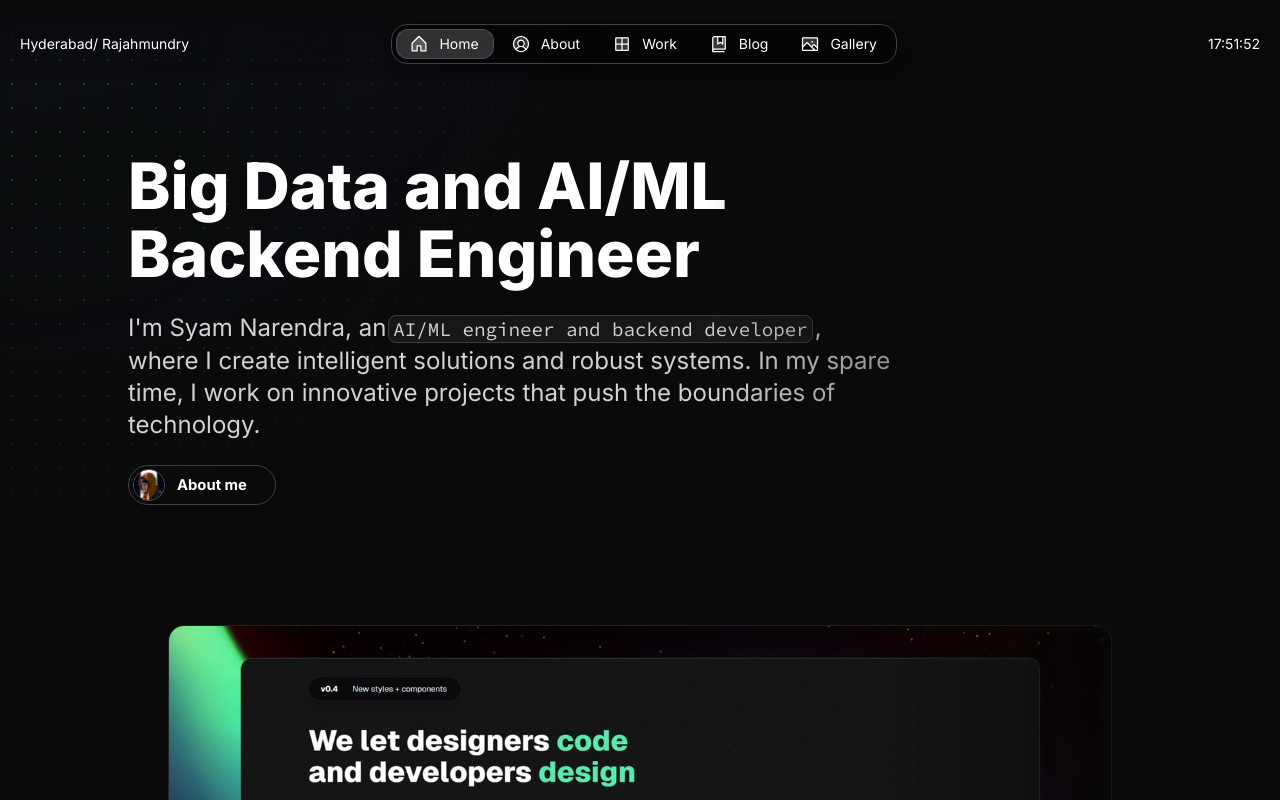
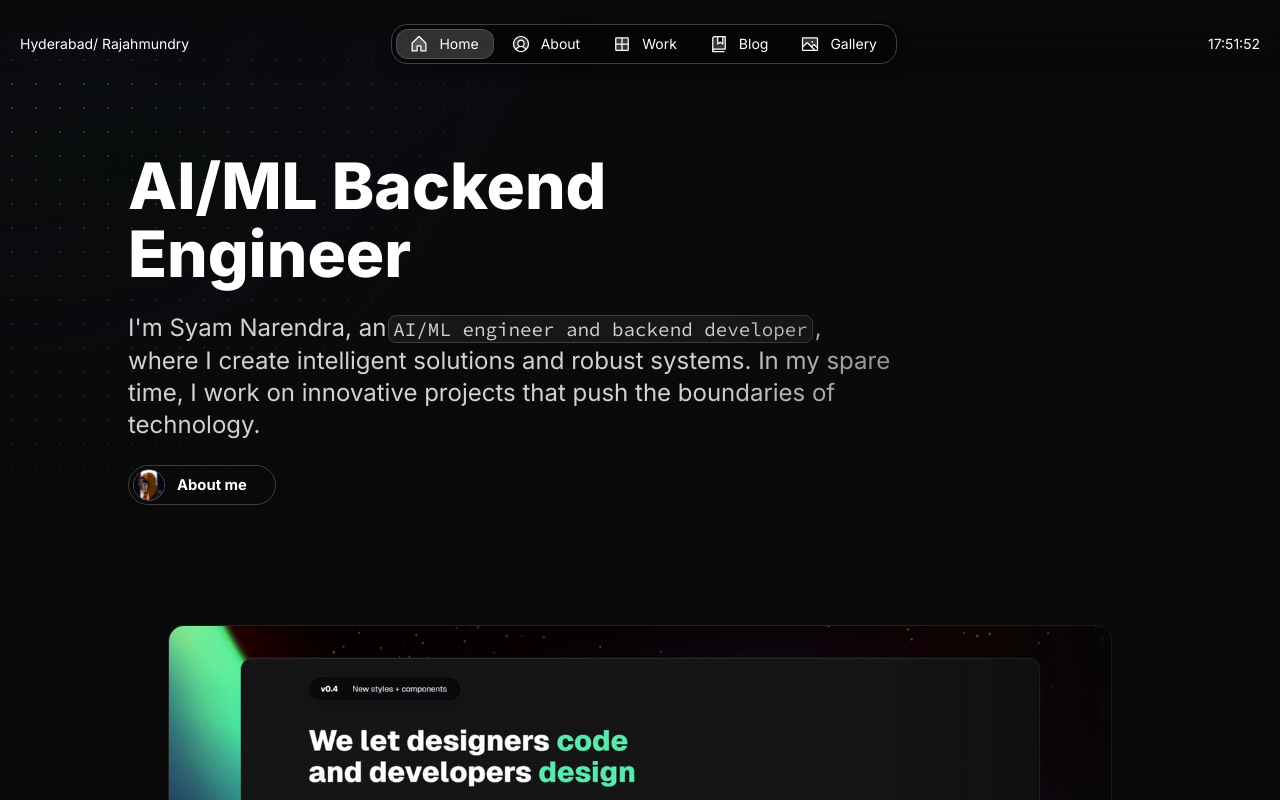
Before and after one commit to Syam-Narendra/my-portfolio, a Next.js app: page /en in a window 1280 px wide. Shown: the top 800 px of the page. Built offline with nearby package versions, Linux system fonts and the light colour scheme.

Commit message:
Update content.js

```diff
--- a/src/app/resources/content.js
+++ b/src/app/resources/content.js
@@ -6,7 +6,7 @@ const person = {
   get name() {
     return `${this.firstName} ${this.lastName}`;
   },
-  role: "Big Data and AI/ML Backend Engineer",
+  role: "AI/ML Backend Engineer",
   avatar: "/images/avatar.jpg",
   location: "Hyderabad/ Rajahmundry",
   languages: ["English", "Telugu"],
```
